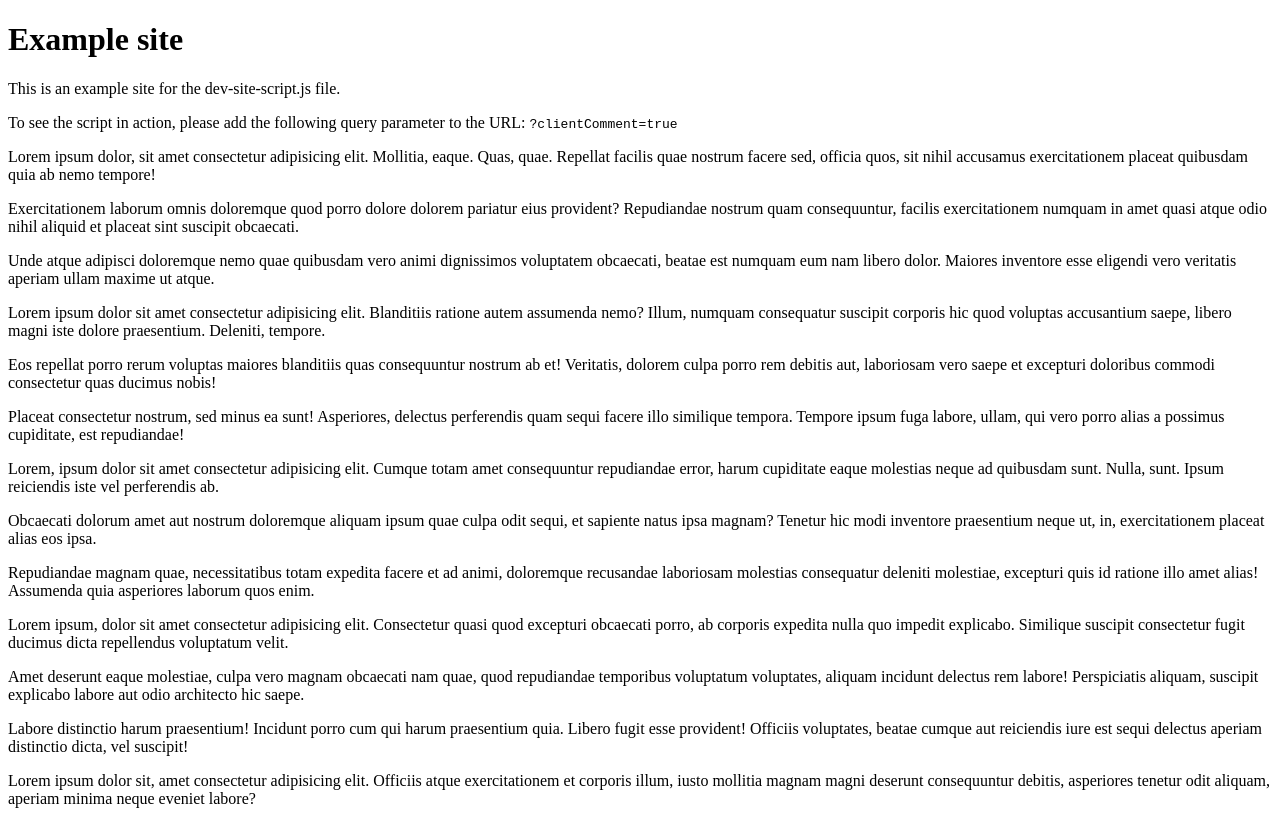
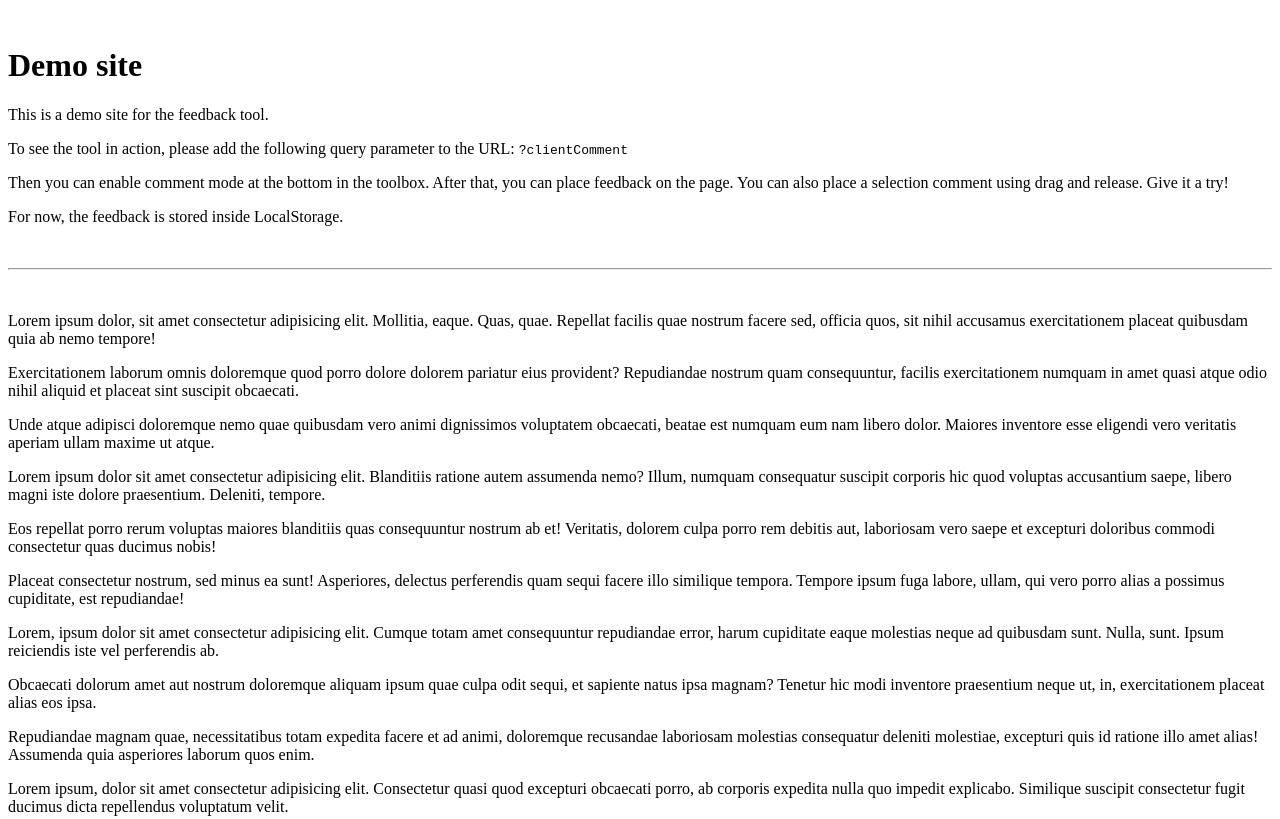
Before and after one commit to treffendharm/simpleFeedback, a plain HTML site: page index.html in a window 1280 px wide. Shown: the top 819 px of the page. Drawn offline with Linux system fonts and the light colour scheme.

Commit message:
no selection comment creation fix + instructions inside index.html added

```diff
--- a/index.html
+++ b/index.html
@@ -4,15 +4,19 @@
 <head>
     <meta charset="UTF-8">
     <meta name="viewport" content="width=device-width, initial-scale=1.0">
-    <title>Example site</title>
+    <title>Demo site</title>
 </head>
 
 <body>
-    <h1>Example site</h1>
-    <p>This is an example site for the dev-site-script.js file.</p>
-    <p>To see the script in action, please add the following query parameter to the URL:
-        <code>?clientComment=true</code></p>
-
+    <br>
+    <h1>Demo site</h1>
+    <p>This is a demo site for the feedback tool.</p>
+    <p>To see the tool in action, please add the following query parameter to the URL: <code>?clientComment</code></p>
+    <p>Then you can enable comment mode at the bottom in the toolbox. After that, you can place feedback on the page. You can also place a selection comment using drag and release. Give it a try!</p>
+    <p>For now, the feedback is stored inside LocalStorage.</p>
+    <br>
+    <hr>
+    <br>
     <section>
         <p>Lorem ipsum dolor, sit amet consectetur adipisicing elit. Mollitia, eaque. Quas, quae. Repellat facilis quae
             nostrum facere sed, officia quos, sit nihil accusamus exercitationem placeat quibusdam quia ab nemo tempore!
```
Also changed, not shown: embed.js (+4 -19 lines).
